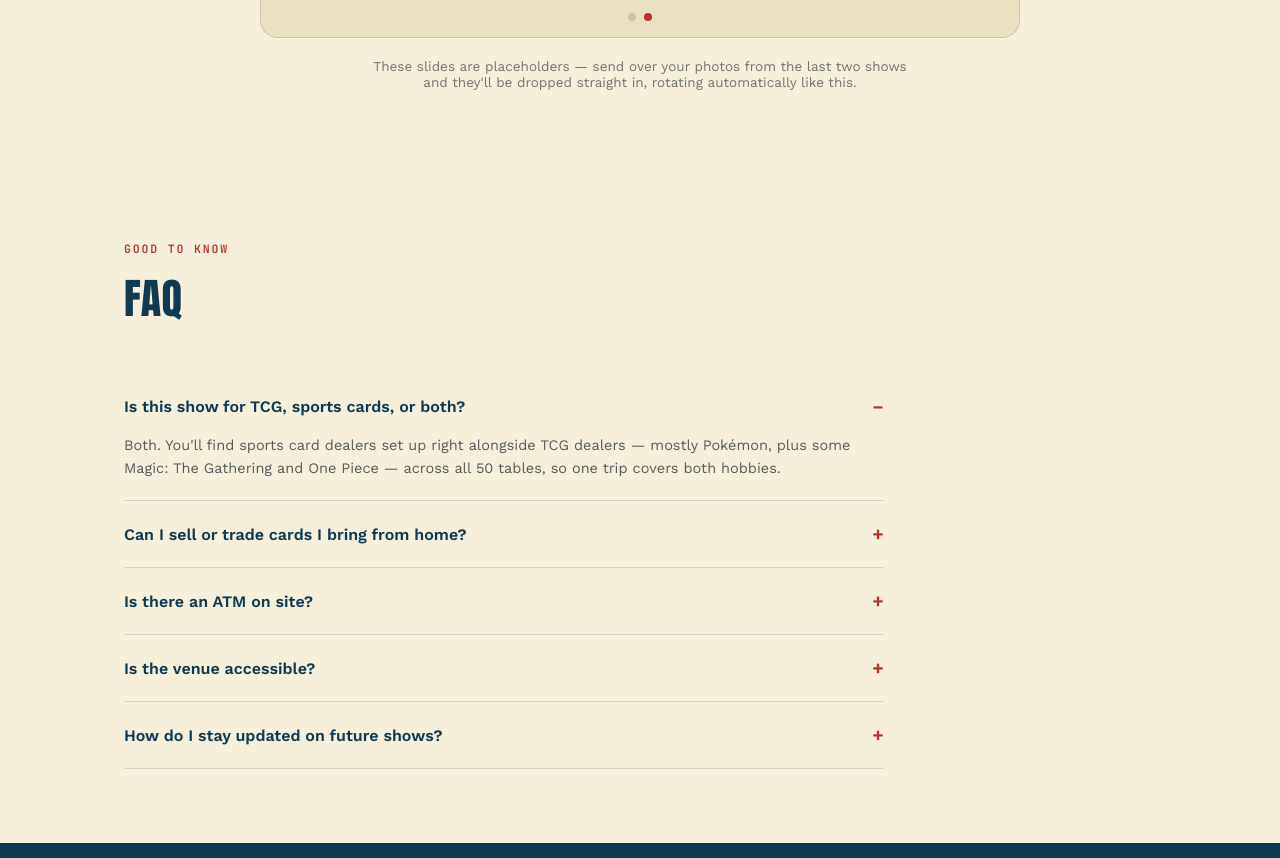
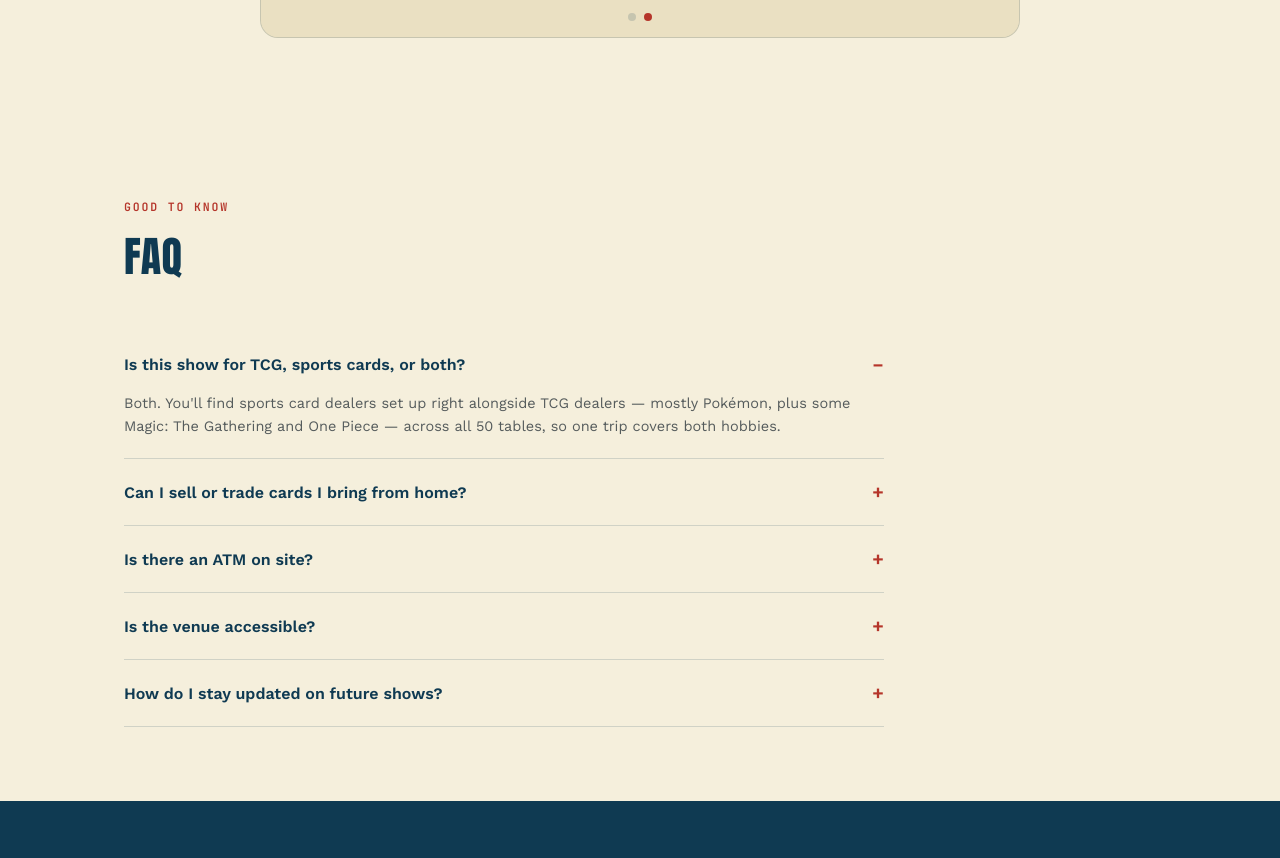
Before and after one commit to Vander05/Manitowoc-Card-Show-Website, a plain HTML site: page index.html in a window 1280 px wide. Shown: the part 3839-4697 px from the top of the page. Drawn offline with nearby package versions, Linux system fonts and the light colour scheme.

Commit message:
Remove placeholder note from gallery
Removed a placeholder note from the gallery section.

```diff
--- a/index.html
+++ b/index.html
@@ -523,7 +523,6 @@
     </div>
     <div class="video-wrap reveal" id="video-wrap"></div>
     <p class="video-caption" id="video-caption"></p>
-    <p class="gallery-note">These slides are placeholders — send over your photos from the last two shows and they'll be dropped straight in, rotating automatically like this.</p>
   </div>
 </section>
 
```
